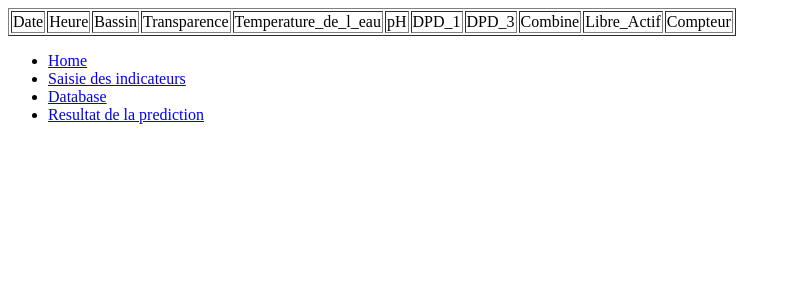
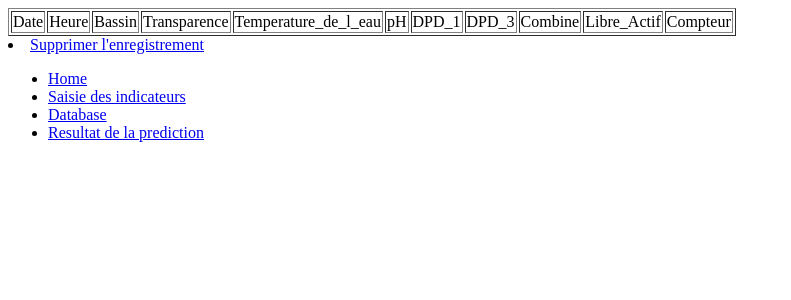
Before and after one commit to ass007-mouele/projetclient, a Python web app: template templates/pages/donnees.html in a window 1280 px wide. Shown: the top 300 px of the page, without its empty margins (0-791 px from the left). Run offline with Jinja, Linux system fonts and the light colour scheme; the template is opened without the code that fills it, so the values that code supplies are empty.

Commit message:
Update donnees.html

```diff
--- a/templates/pages/donnees.html
+++ b/templates/pages/donnees.html
@@ -33,6 +33,7 @@
 		</tr>
 		{% endfor %}
 	</table>
+	<li><a href="/supprimer">Supprimer l'enregistrement</a>	</li>
 </body>
 
 {% include 'partials/_nav.html' %}
```
